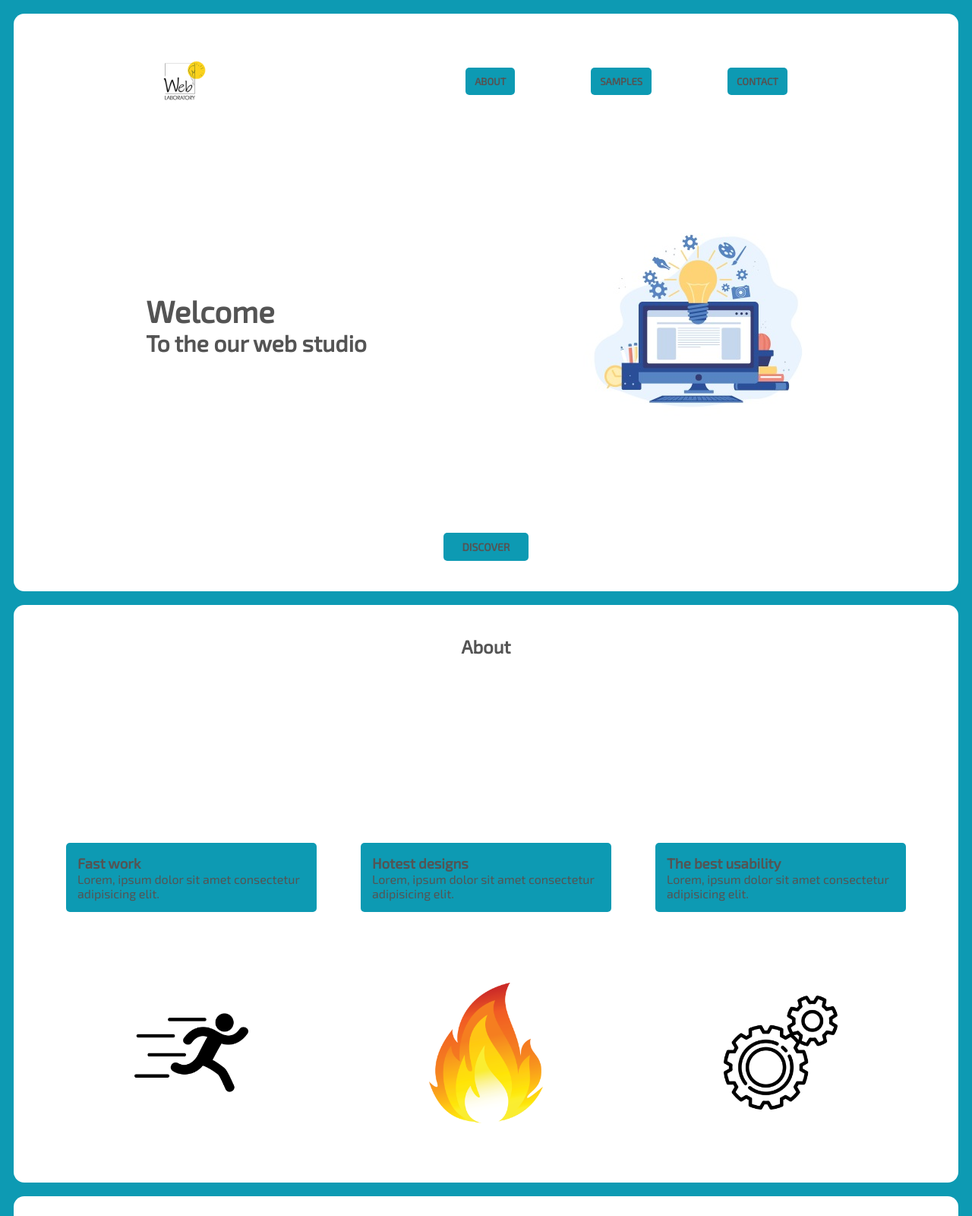
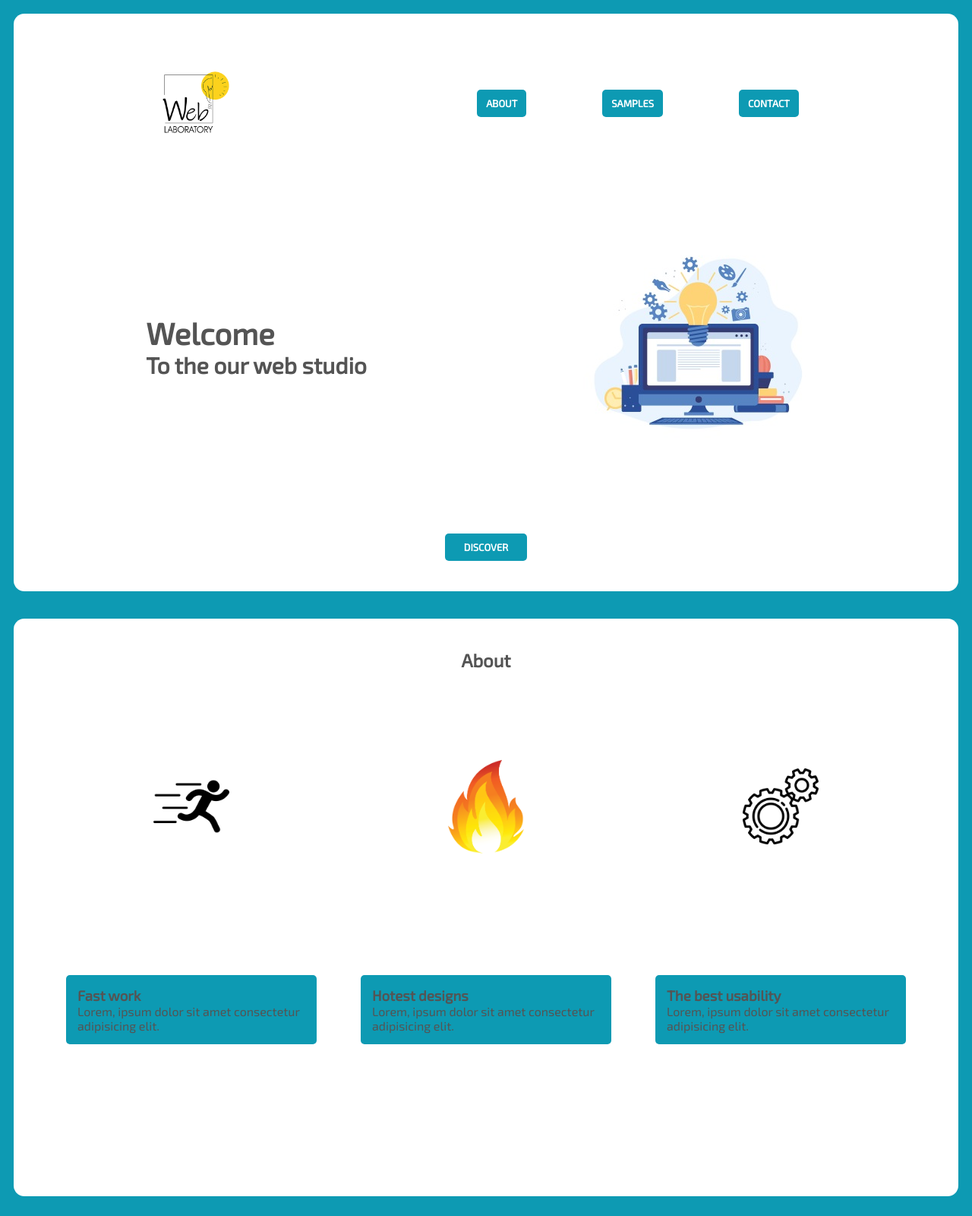
Before and after one commit to desertom/WEB-Studio, a plain HTML site: page index.html in a window 1280 px wide. Shown: the top 1600 px of the page at 76% size. Drawn offline with Linux system fonts and the light colour scheme.

Commit message:
responsive

```diff
--- a/css/index.css
+++ b/css/index.css
@@ -8,6 +8,10 @@
 }
 
 body {
+    display: flex;
+    flex-direction: column;
+    max-width: 1440px;
+    margin: auto;
     background: #0d9ab3;
 }
 
@@ -34,7 +38,7 @@ header nav div.logo {
 }
 
 header nav div.logo img {
-    max-width: 100px;
+    max-width: 15vh;
 }
 
  header nav .menu {
@@ -47,7 +51,7 @@ header nav div.logo img {
 header nav .menu a {
     text-decoration: none;
     text-transform: uppercase;
-    color: var(--main-color);
+    color: white;
     font-size: 13px;
     font-weight: bold;
     background: #0d9ab3;
@@ -57,7 +61,7 @@ header nav .menu a {
 }
 
 header nav .menu a:hover {
-    color: white;
+    color: black;
 }
 
 header nav .menu a:active {
@@ -77,16 +81,16 @@ header .button-discover a {
     text-decoration: none;
     font-family: 'Exo 2', sans-serif;
     text-transform: uppercase;
-    font-size: 14px;
+    font-size: 13px;
     font-weight: bold;
-    color: var(--main-color);
+    color: white;
     padding: 10px 25px;
     border-radius: 5px;
     max-width: 70px;
 }
 
 header .button-discover a:hover {
-    color:white;
+    color: black;
 }
 
 header .button-discover a:active {
@@ -99,14 +103,18 @@ header .button-discover {
 }
 
 @media (min-width: 768px) {
-    header nav .logo img{
-        max-width: 500px;
+    header nav div.logo img{
+        max-width: 20vh;
     }
 
     header nav {
         display: flex;
         justify-content: space-around;
         align-items: center;
+    }
+
+    header nav .menu li {
+        min-width: 10vh;
     }
 
     header nav .menu a {
@@ -158,7 +166,8 @@ section.about div.about-item {
         display: flex;
         flex-direction: column;
         justify-content: space-evenly;
-        min-height: 500px;
+        justify-items: center;
+        min-height: 80vh;
     }
 
     section.about article {
@@ -176,7 +185,7 @@ section.about div.about-item {
     }
 
     section.about .about-icons img {
-        max-width: 150px;
+        max-width: 100px;
     }
 
     section.about article .about-item {
@@ -199,6 +208,8 @@ section#contact form input[type=email], input[type=text] {
     padding: 7px;
     width: 100%;
     max-width: 400px;
+    margin: 2px;
+    font-family: 'Exo 2', sans-serif;
 }
 
 section#contact form textarea {
@@ -209,6 +220,8 @@ section#contact form textarea {
     height: 150px;
     width: 100%;
     max-width: 400px;
+    margin: 2px;
+    font-family: 'Exo 2', sans-serif;
 }
 
 section#contact form input[type=submit] {
--- a/index.html
+++ b/index.html
@@ -8,7 +8,7 @@
     <link rel="shortcut icon" type="image/jpg" href="img/favicon.ico"/>
     <link rel="stylesheet" href="css/index.css">
 </head>
-<body>
+<body class="container">
     <header>
         <div class="card">
             <nav>
@@ -37,6 +37,11 @@
         <div class="card">
             <h2 class="section-heading">About</h2>
             <div class="about-content">
+                <div class="about-icons">
+                    <img src="img/runer.png" alt="runer">
+                    <img src="img/fire.png" alt="fire">
+                    <img src="img/gears.png" alt="gears">
+                </div>
                 <article>
                     <div class="about-item">
                         <h3>Fast work</h3>
@@ -51,15 +56,11 @@
                         <p>Lorem, ipsum dolor sit amet consectetur adipisicing elit.</p>
                     </div>
                 </article>
-                <div class="about-icons">
-                    <img src="img/runer.png" alt="runer">
-                    <img src="img/fire.png" alt="fire">
-                    <img src="img/gears.png" alt="gears">
-                </div>
+
             </div>
         </div>
     </section>
-    <section class="Samples" id="samples">
+    <section class="samples" id="samples">
         <div class="card">
             <h2 class="section-heading">Samples</h2>
         </div>
```
Also changed, not shown: img/blog-website-template.jpg (added), img/hosting-website-template.jpg (added), img/school-website-template.jpg (added), js/index.js (added).
